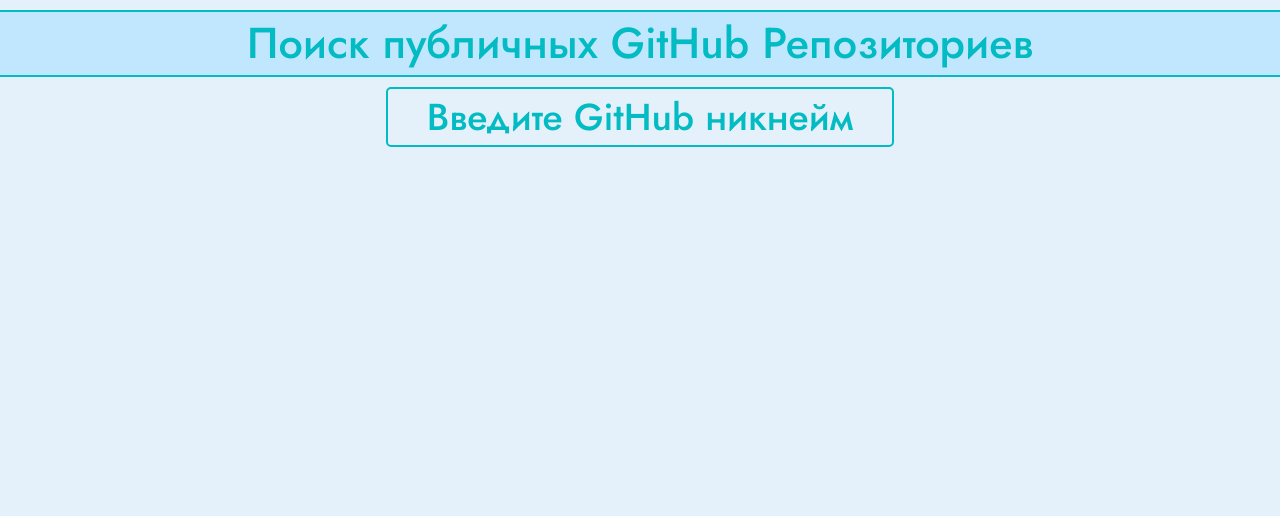
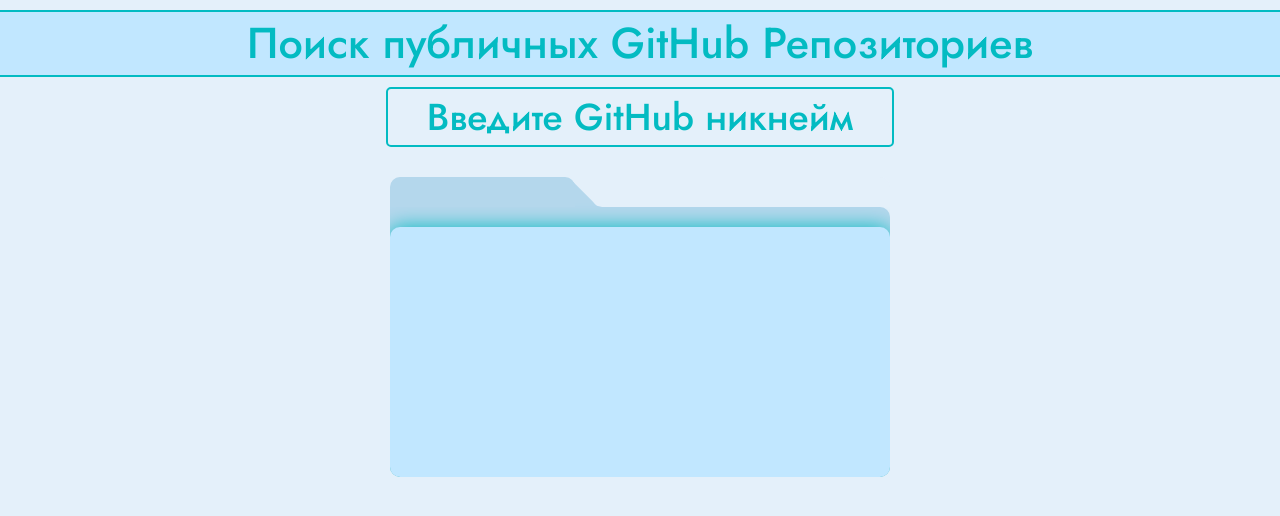
Before and after one commit to bambullbee/GitRepositoriesSearch, a React app: page / in a window 1280 px wide. Shown: the top 516 px of the page. Built offline with nearby package versions, Linux system fonts and the light colour scheme.

Commit message:
css component for animation of successfull recieving data is ready

```diff
--- a/src/app/slices/searchSlice.ts
+++ b/src/app/slices/searchSlice.ts
@@ -1,5 +1,5 @@
-import { createSlice, PayloadAction } from "@reduxjs/toolkit";
-import { createAsyncThunkTs, loadingState, type repository } from "@/shared";
+import { createSlice, PayloadAction } from '@reduxjs/toolkit';
+import { createAsyncThunkTs, loadingState, type repository } from '@/shared';
 
 interface initialStateI {
     repositories: repository[];
@@ -21,10 +21,13 @@
 }
 
 export const fetchRepositories = createAsyncThunkTs(
-  "search/fetcRepositories",
-  async (searchInfo: searchInfoI, { rejectWithValue, getState, dispatch }) => {
+    'search/fetcRepositories',
+    async (
+        searchInfo: searchInfoI,
+        { rejectWithValue, getState, dispatch }
+    ) => {
         const currentPage = getState().search.page;
-    if (searchInfo.repoName === "") {
+        if (searchInfo.repoName === '') {
             return {
                 data: getState().search.repositories,
                 isNewPage: false,
@@ -42,7 +45,7 @@
             )
                 .then((res) => res)
                 .catch(() => {
-          throw new Error("Error catched!");
+                    throw new Error('Error catched!');
                 });
         } catch (error) {
             return rejectWithValue(0);
@@ -55,7 +58,7 @@
             return rejectWithValue(parseInt(error.message));
         }
         if (searchInfo.isNewPage) {
-      dispatch({ type: "search/oneMorePage" });
+            dispatch({ type: 'search/oneMorePage' });
         }
         const data = await response.json();
         const processedData = data.items.map((el: fetchedRepository) => {
@@ -78,15 +81,15 @@
 const initialState: initialStateI = {
     repositories: [],
     page: 1,
-  author: "",
+    author: '',
     state: {
-    type: "idle",
+        type: 'successfull',
         errorType: null,
     },
 };
 
 const searchSlice = createSlice({
-  name: "search",
+    name: 'search',
     initialState,
     reducers: {
         oneMorePage: (state) => {
@@ -98,11 +101,11 @@
     },
     extraReducers: (builder) => {
         builder.addCase(fetchRepositories.pending, (state, action) => {
-      state.state.type = "loading";
+            state.state.type = 'loading';
         });
         builder.addCase(fetchRepositories.rejected, (state, action) => {
-      state.state.type = "error";
-      if (typeof action.payload === "number") {
+            state.state.type = 'error';
+            if (typeof action.payload === 'number') {
                 state.state.errorType = action.payload;
                 if (action.payload === 0) {
                     state.repositories = [];
@@ -110,10 +113,13 @@
             }
         });
         builder.addCase(fetchRepositories.fulfilled, (state, action) => {
-      state.state.type = "idle";
+            state.state.type = 'successfull';
             state.state.errorType = null;
             if (action.payload.isNewPage) {
-        state.repositories = [...state.repositories, ...action.payload.data];
+                state.repositories = [
+                    ...state.repositories,
+                    ...action.payload.data,
+                ];
             } else {
                 state.repositories = action.payload.data;
             }
--- a/src/style.css
+++ b/src/style.css
@@ -1,6 +1,7 @@
 :root {
     --primary-color: rgb(3, 187, 194);
     --secondary-color: rgb(193, 231, 255);
+    --secondary-darker-color: rgb(180, 215, 236);
     --third-color: rgb(0, 166, 255);
     --bgc: #e4f0fa;
     --repo-card-bg: #fce7f7;
@@ -9,13 +10,13 @@
 body {
     background-color: var(--bgc);
     color: var(--primary-color);
-  font-family: "Jost", sans-serif;
+    font-family: 'Jost', sans-serif;
     font-weight: 500;
 }
 
 .font-sett {
     color: var(--primary-color);
-  font-family: "Jost", sans-serif;
+    font-family: 'Jost', sans-serif;
     font-size: 1.3rem;
     font-weight: 500;
 }
@@ -133,6 +134,94 @@
     display: none;
 }
 
+.state-block__successfull {
+    position: relative;
+    z-index: 1;
+    width: 70%;
+    max-width: 500px;
+    height: 300px;
+    margin: 30px auto 0px;
+    overflow: hidden;
+    border-radius: 10px;
+    /* background-color: var(--secondary-darker-color); */
+}
+/* + */
+.state-block__successfull__inner {
+    position: relative;
+    z-index: 3;
+    width: 100%;
+    height: 250px;
+    margin-top: 50px;
+    background-color: var(--secondary-color);
+    box-shadow: 0px 0px 20px var(--primary-color);
+    border-radius: 10px;
+}
+/* + */
+.state-block__successfull__great-inner {
+    position: absolute;
+    z-index: 1;
+    top: 30px;
+    left: 40%;
+    width: 600px;
+    height: 20px;
+    border-bottom-left-radius: 10px;
+    background-color: var(--bgc);
+}
+
+.state-block__successfull__greater-inner {
+    position: absolute;
+    z-index: 4;
+    top: 0;
+    left: calc(34.2% + 30.9px);
+    height: 30px;
+    width: 60%;
+    border-bottom-left-radius: 10px;
+    background-color: var(--bgc);
+}
+
+.state-block__successfull__diagonal {
+    position: absolute;
+    z-index: 4;
+    top: 2px;
+    left: 34.2%;
+    width: 40px;
+    height: 30px;
+    transform: rotate(45deg) translateY(-18px);
+    background-color: var(--bgc);
+}
+
+.state-block__successfull__add {
+    position: absolute;
+    z-index: 2;
+    top: 0;
+    left: 0;
+    width: 100%;
+    height: 270px;
+    margin-top: 30px;
+    background-color: var(--secondary-darker-color);
+    border-top-right-radius: 10px;
+}
+
+.state-block__successfull__left-top {
+    position: absolute;
+    z-index: 5;
+    top: 0;
+    left: 0px;
+    width: calc(34.2% + 13.5px);
+    height: 30px;
+    border-top-right-radius: 10px;
+    background-color: var(--secondary-darker-color);
+}
+.state-block__successfull__middle-top {
+    position: absolute;
+    z-index: 1;
+    top: 5px;
+    left: calc(33.8% + 6px);
+    height: 25px;
+    width: 40px;
+    background-color: var(--secondary-darker-color);
+}
+
 /* MEDIAQUERIES */
 
 @media (min-width: 600px) {
@@ -155,13 +244,3 @@
         font-size: 1.8rem;
     }
 }
-
-/* Hide ScrollBar */
-
-/* *::-webkit-scrollbar {
-  display: none;
-}
-* {
-  -ms-overflow-style: none;
-  scrollbar-width: none;
-} */
--- a/src/widgets/CardsSection/components/LoadingState.tsx
+++ b/src/widgets/CardsSection/components/LoadingState.tsx
@@ -1,6 +1,7 @@
-import { loadingState } from "@/shared";
-import React, { memo, useMemo, useState } from "react";
-import errorData from "../errorData";
+import { loadingState } from '@/shared';
+import React, { memo, useMemo } from 'react';
+import errorData from '../errorData';
+import SuccessfullState from './SuccessfullState';
 
 interface loadingStateI {
     state: loadingState;
@@ -10,29 +11,36 @@
 const LoadingState = ({ state, errorType }: loadingStateI) => {
     const block = useMemo(() => {
         switch (state) {
-      case "loading":
-        return <div className="state-block__loading">Загрузка...</div>;
-      case "idle":
-        return <div className=""></div>;
-      case "error":
+            case 'loading':
+                return <div className='state-block__loading'>Загрузка...</div>;
+            case 'idle':
+                return <div className=''></div>;
+            case 'error':
                 return (
-          <div className="state-block__error">
-            Ошибка {errorType}.{" "}
+                    <div className='state-block__error'>
+                        Ошибка {errorType}.{' '}
                         {errorData[errorType]
                             ? errorData[errorType]
-              : "Неизвестная ошибка. Попробуйте перезагрузить страницу или зайти чуть попозже."}
+                            : 'Неизвестная ошибка. Попробуйте перезагрузить страницу или зайти чуть попозже.'}
                     </div>
                 );
         }
     }, [state]);
     return (
+        <>
+            {' '}
+            {state !== 'successfull' ? (
                 <div
                     className={`state-block ${
-        state === "idle" ? "state-block__inactive" : ""
+                        state === 'idle' ? 'state-block__inactive' : ''
                     }`}
                 >
                     {block}
                 </div>
+            ) : (
+                <SuccessfullState />
+            )}
+        </>
     );
 };
 
--- /dev/null
+++ b/src/widgets/CardsSection/components/SuccessfullState.tsx
@@ -0,0 +1,15 @@
+const SuccessfullState = () => {
+    return (
+        <div className='state-block__successfull'>
+            <div className='state-block__successfull__inner'></div>
+            <div className='state-block__successfull__add'></div>
+            <div className='state-block__successfull__diagonal'></div>
+            <div className='state-block__successfull__great-inner'></div>
+            <div className='state-block__successfull__greater-inner'></div>
+            <div className='state-block__successfull__left-top'></div>
+            <div className='state-block__successfull__middle-top'></div>
+        </div>
+    );
+};
+
+export default SuccessfullState;
```
Also changed, not shown: src/shared/types/types.ts (+6 -6 lines). Lines whose indentation alone changed are shown as unchanged.
